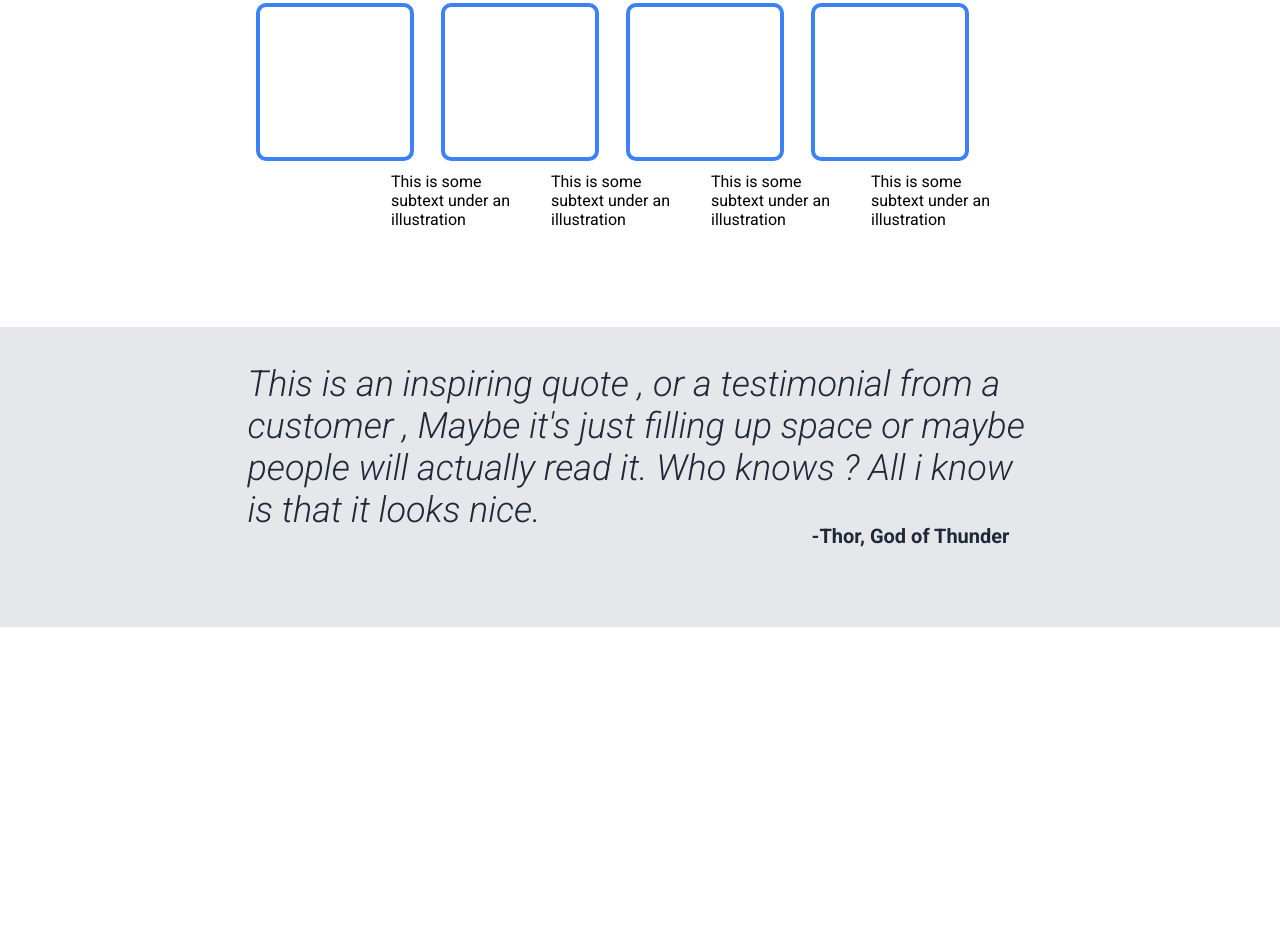
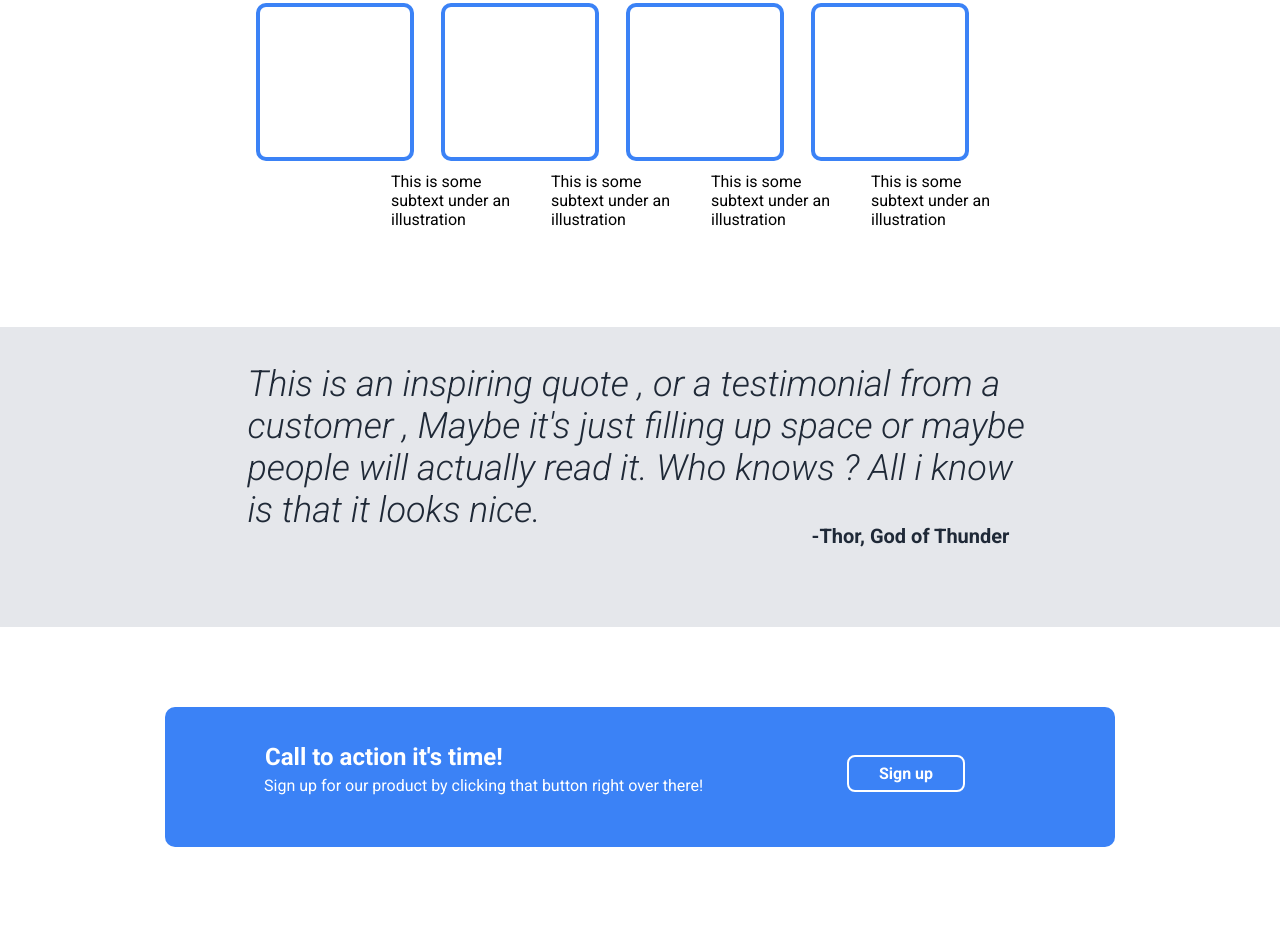
Before and after one commit to dwmedlol/landing_page, a plain HTML site: page main.html in a window 1280 px wide. Shown: the part 648-1575 px from the top of the page. Before the commit the page ends 1275 px from the top, so only its background shows below. Drawn offline with Linux system fonts and the light colour scheme.

Commit message:
Adding the last section of the design
adding a container inside it that has two paragraphs and a sign up
button and styling them into the center

```diff
--- a/main.css
+++ b/main.css
@@ -165,5 +165,73 @@ h3 {
     left: 564px;
     top: 161px;
     font-style: normal;
+}
+
+.four {
+    height: 300px;
+    width: 100%;
 
 }
+
+.last {
+    position: relative;
+    width: 1076px;
+    background-color: #3b82f6;
+    height: 122px;
+    border-radius: 10px;
+    margin: 100px auto;
+}
+
+h4 {
+    color: white;
+    font-size: 25px;
+}
+
+.last-text {
+    margin-top: 30px;
+    margin-left: 150px;
+    color: white;
+}
+
+
+.four {
+    display: flex;
+    align-items: center;
+    justify-content: center;
+}
+
+.last-container {
+    position: relative;
+    width: 950px;
+    height: 140px;
+    background-color: #3b82f6;
+    border-radius: 10px;
+}
+
+.first-text {
+    margin-top: 36px;
+    margin-left: 100px;
+    color: white;
+    font-size: 24px;
+    font-weight: bolder;
+}
+
+.second-text {
+    margin-left: 99px;
+    margin-top: 5px;
+    color: white;
+}
+
+.special-link {
+    color: white;
+    border: 2px solid white;
+    display: inline-block;
+    width: 100px;
+    text-align: center;
+    border-radius: 8px;
+    padding: 7px;
+    font-weight: bolder;
+    position: absolute;
+    top: 48px;
+    left: 682px;
+}
--- a/main.html
+++ b/main.html
@@ -45,7 +45,16 @@
         <div class="third-contaier">
         <p class="my-text">This is an inspiring quote , or a testimonial from a customer , Maybe it's just filling up space or maybe people will actually read it. Who knows ? All i know is that it looks nice.</p>
         </div>
-
     </section>
+    <section class="four">
+        <div class="last-container">
+            <p class="first-text">Call to action it's time!</p>
+            <p class="second-text">Sign up for our product by clicking that button right over there!</p>
+            <a href="#" class="special-link">Sign up</a>
+        </div>
+    </section>
+    <!-- <footer class="five">
+        <p> Copyright &copy; The Odin Project 2021</p>
+    </footer> -->
 </body>
 </html>
```
